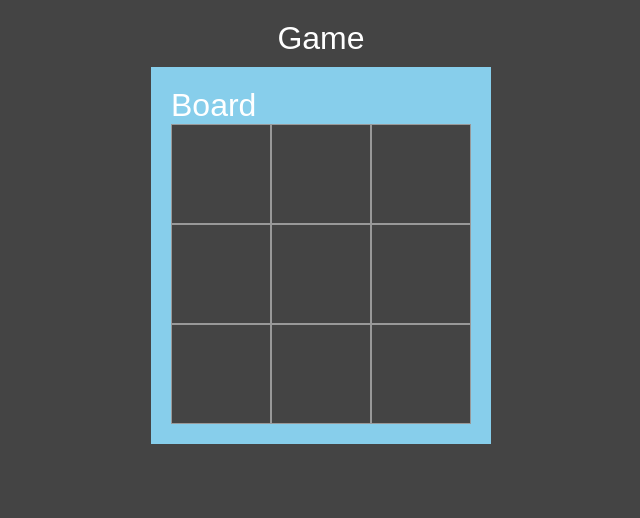
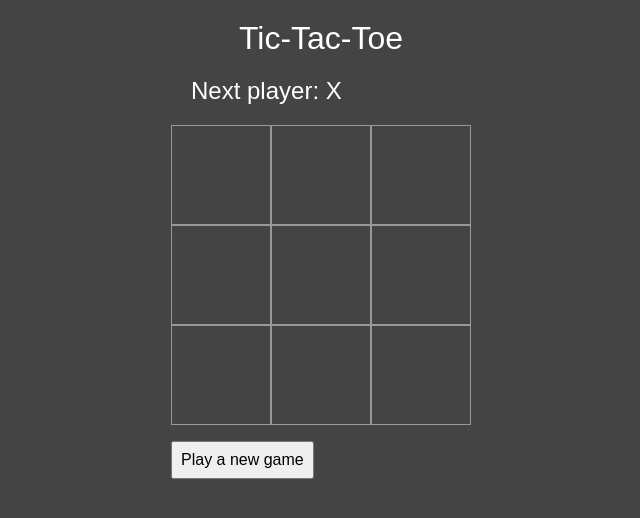
Before and after one commit to hayden-93/tic-tac-toe, a React (Create React App) app: page / in a window 1280 px wide. Shown: the top 518 px of the page, without its empty margins (319-959 px from the left). Built offline with nearby package versions, Linux system fonts and the light colour scheme.

Commit message:
add handle click event and restart button to finish the game

```diff
--- a/src/Game.jsx
+++ b/src/Game.jsx
@@ -3,7 +3,7 @@ import React, { useState } from "react";
 const Square = (props) => {
   return (
     <>
-      <button className="square" onClick={() => {}}>
+      <button className="square" onClick={props.onClickEvent}>
         {props.value}
       </button>
     </>
@@ -11,17 +11,46 @@ const Square = (props) => {
 };
 
 const Board = () => {
-  const initialSquares = [null, null, null, null, null, null, null, null, null];
+  const initialSquares = Array(9).fill(null);
   const [squares, setSquares] = useState(initialSquares);
+  const [xIsNext, setXIsNext] = useState(true);
+
+  const handleClickEvent = (i) => {
+    // 1. make a copy of the squares state array
+    // 2. mutate the copy setting the i element to 'X'
+    // 3. call the setSquare function with the mutated copy
+    const newSquares = [...squares];
+
+    const winnerDeclared = Boolean(calculateWinner(newSquares));
+    const squareFilled = Boolean(newSquares[i]);
+    if (winnerDeclared || squareFilled) {
+      return;
+    }
+
+    newSquares[i] = xIsNext ? "X" : "O";
+    setSquares(newSquares);
+    setXIsNext(!xIsNext);
+  };
+
+  function restart() {
+    setSquares(Array(9).fill(null));
+  }
 
   const renderSquare = (i) => {
-    return <Square value={squares[i]} />;
+    return (
+      <Square value={squares[i]} onClickEvent={() => handleClickEvent(i)} />
+    );
   };
+
+  const winner = calculateWinner(squares);
+  const status = winner
+    ? `Winner: ${winner}`
+    : `Next player: ${xIsNext ? "X" : "O"}`;
 
   return (
     <>
-      <div style={{ backgroundColor: "skyblue", margin: 10, padding: 20 }}>
-        Board
+      <div>
+        <div className="status">{status}</div>
         <div className="board-row">
           {renderSquare(0)}
           {renderSquare(1)}
@@ -37,15 +66,42 @@ const Board = () => {
           {renderSquare(7)}
           {renderSquare(8)}
         </div>
+        <div>
+          <button className="restart" onClick={restart}>
+            Play a new game
+          </button>
+        </div>
       </div>
     </>
   );
 };
 
+function calculateWinner(squares) {
+  const lines = [
+    [0, 1, 2],
+    [3, 4, 5],
+    [6, 7, 8], // rows
+    [0, 3, 6],
+    [1, 4, 7],
+    [2, 5, 8], // columns
+    [0, 4, 8],
+    [2, 4, 6], // diagonals
+  ];
+
+  for (let line of lines) {
+    const [a, b, c] = line;
+
+    if (squares[a] && squares[a] === squares[b] && squares[a] === squares[c]) {
+      return squares[a];
+    }
+  }
+  return null;
+}
+
 function Game() {
   return (
     <div className="game">
-      Game
+      Tic-Tac-Toe
       <Board />
     </div>
   );
--- a/src/index.css
+++ b/src/index.css
@@ -28,7 +28,22 @@ body {
   height: 100px;
 }
 
+.square:hover {
+  background-color: #999;
+}
+
 .square:focus {
   outline: none;
   background-color: #222;
 }
+
+.status {
+  margin: 20px;
+  font-size: 24px;
+}
+
+.restart {
+  font-size: 16px;
+  padding: 8px;
+  margin-top: 16px;
+}
```
